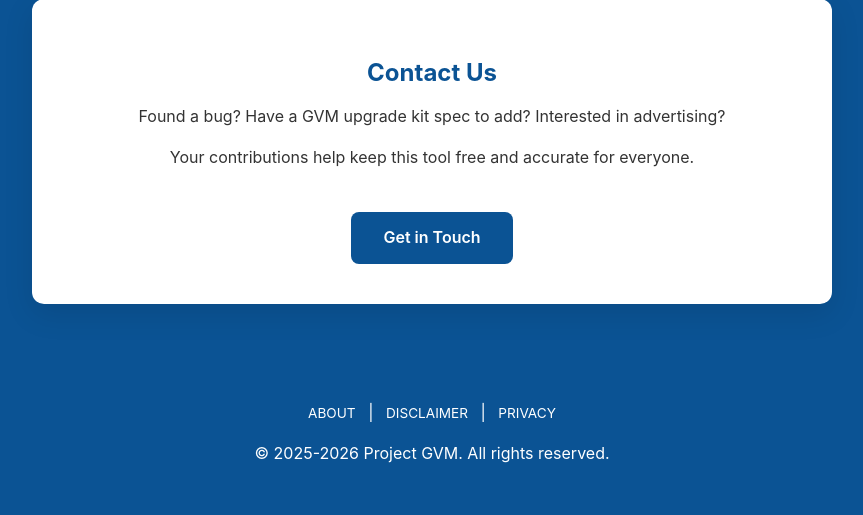
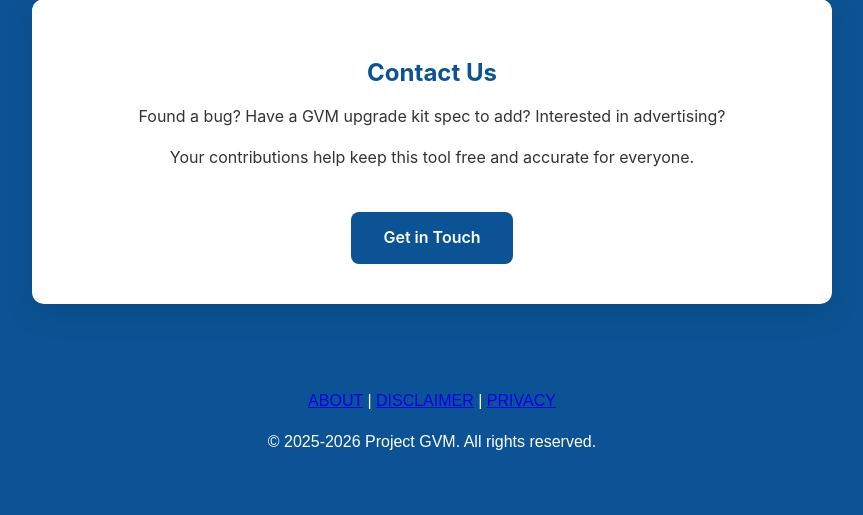
Before and after one commit to brianwhardwick/Public-GVMwebsite, a PHP site: page /about/index.html in a window 1280 px wide. Shown: the part 3001-3516 px from the top of the page, without its empty margins (208-1071 px from the left). After the commit the page ends 3451 px from the top, so only its background shows below. Run offline with PHP 8.4, Linux system fonts and the light colour scheme.

Commit message:
Update main.css

```diff
--- a/assets/css/main.css
+++ b/assets/css/main.css
@@ -160,21 +160,45 @@
   margin: 1.5rem 0;
 }
 
-/* --- 6. Footer --- */
-.site-footer {
-  padding: 2rem 1rem;
-  text-align: center;
-  color: var(--color-white);
-  background-color: var(--color-primary);
-}
+/*** --- 6. Footer --- ***/
+footer {
+    margin-top: 10px;
+    margin-bottom: 5px;
+    padding: 10px 10px;
+    text-align: center;
+    background-color: var(--primary-color);
+    color: #ffffff;
+    border-top: none;
+    font-family: Arial, sans-serif;
+  }
 
-.footer-nav { margin-bottom: 1rem; }
-.footer-nav a {
-  color: var(--color-white);
-  text-decoration: none;
-  margin: 0 0.5rem;
-  font-size: 0.85rem;
-}
+  .footer-links {
+    margin-bottom: 10px;
+  }
+
+  .footer-links a {
+    text-decoration: none;
+    color: #ffffff; /* White text */
+    font-size: 13px;
+    font-weight: 400;
+    margin: 0 5px;
+    letter-spacing: 0.5px;
+    transition: opacity 0.2s ease;
+  }
+
+  .footer-links a:hover {
+    opacity: 0.8; /* Slightly fade on hover */
+    text-decoration: underline;
+  }
+
+  .footer-copyright {
+    color: #ffffff;
+    opacity: 1.0; /* Slightly dimmed copyright text */
+    font-size: 11px;
+    font-weight: 400;
+    margin: 0 5px;
+    letter-spacing: 0.5px;
+  }
 
 /* --- 7. Responsive --- */
 @media (max-width: 768px) {
```
